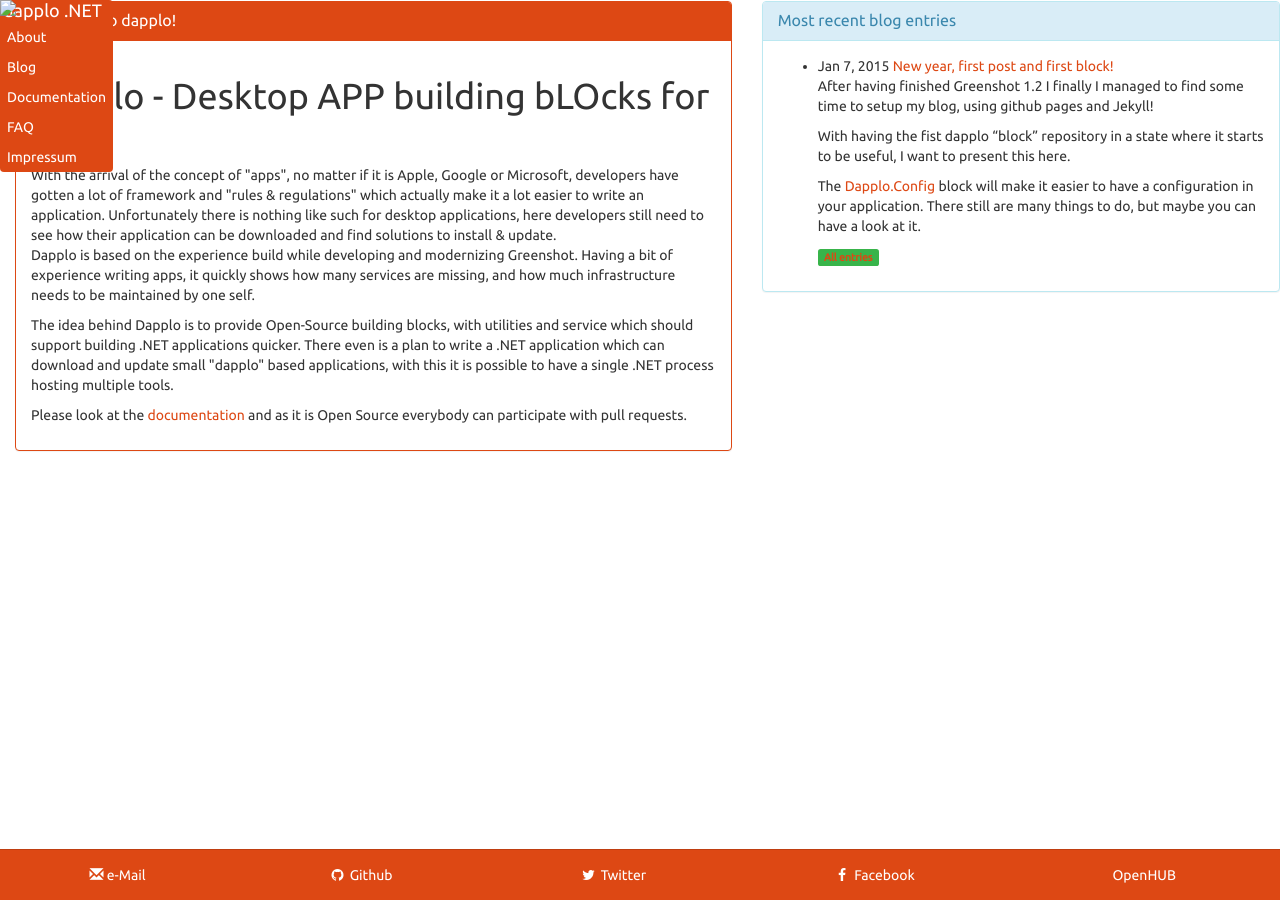
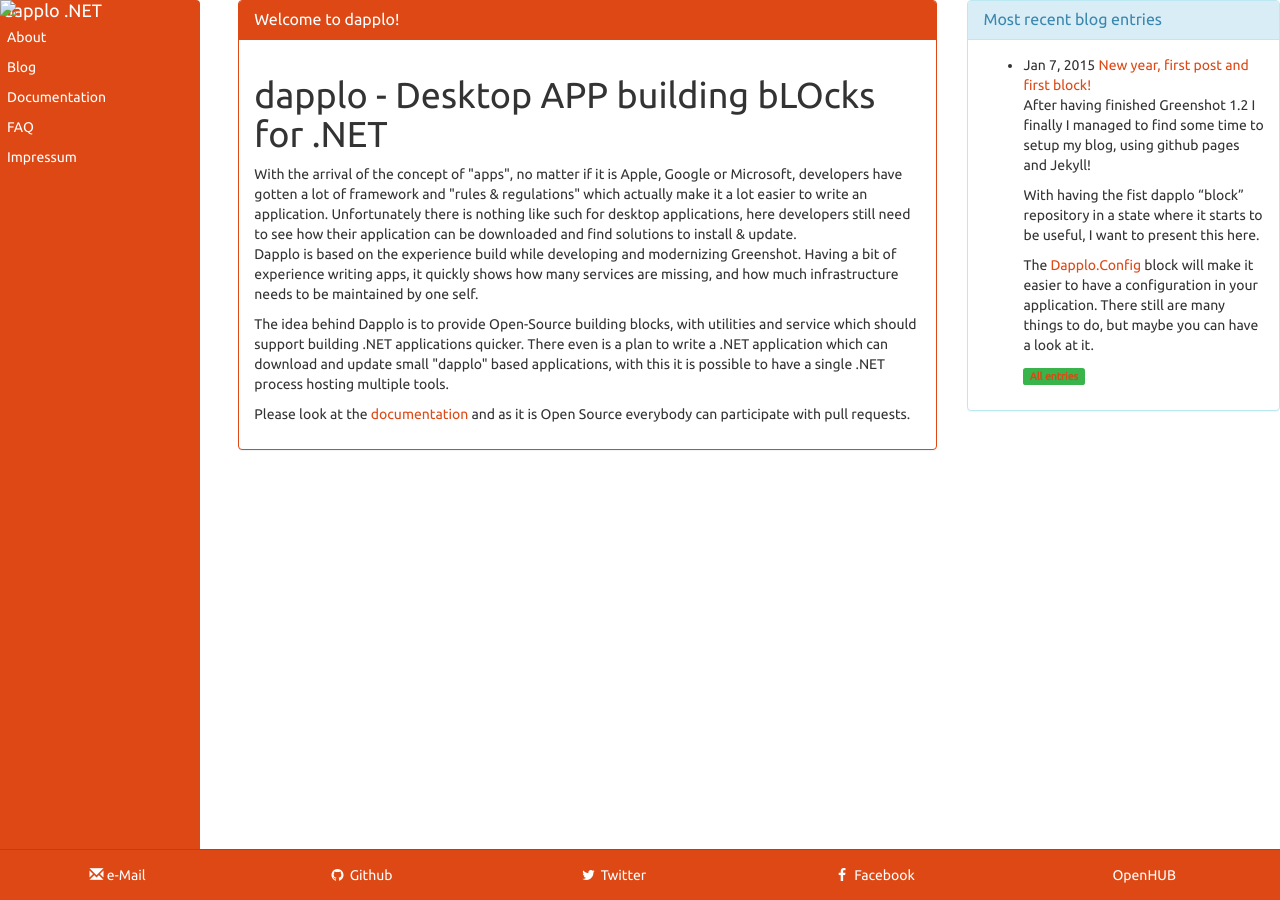
Before and after one commit to dapplo/dapplo.github.io, a Jekyll site: the page built from pages/index.html, in a window 1280 px wide. Built offline with Jekyll 4.4.1, drawn with Linux system fonts in a browser that asks for light colours; Markdown is read by kramdown in place of the engine named in the settings.

Commit message:
Fixed double element, added style for full-height navbar

```diff
--- a/_includes/menu.html
+++ b/_includes/menu.html
@@ -1,4 +1,4 @@
-<nav class="navbar navbar-default navbar-fixed-side navbar-fixed-side-left" role="navigation">
+<nav class="navbar navbar-default navbar-fixed-side navbar-fixed-side-left navbar-fill" role="navigation">
 	<a href="/" class="navbar-brand navbar-brand-centered">{{ site.title }}</a>
 	<div class="navbar-collapse collapse">
 		<ul class="nav navbar-nav">{% for availablepage in site.pages %}{% if availablepage.tags contains "show_in_header_menu" %}
@@ -7,5 +7,4 @@
 			</li>{% endif %}{% endfor %}
 		</ul>
 	</div>
-  </div>
 </nav>
--- a/css/site.css
+++ b/css/site.css
@@ -1,6 +1,11 @@
 body {
 	margin-bottom: 50px;
 }
+.navbar-fill {
+  width: 100%;
+  height: 100%;
+}
+
 .navbar-fixed-side-left {
   left: 0;
 }
```
